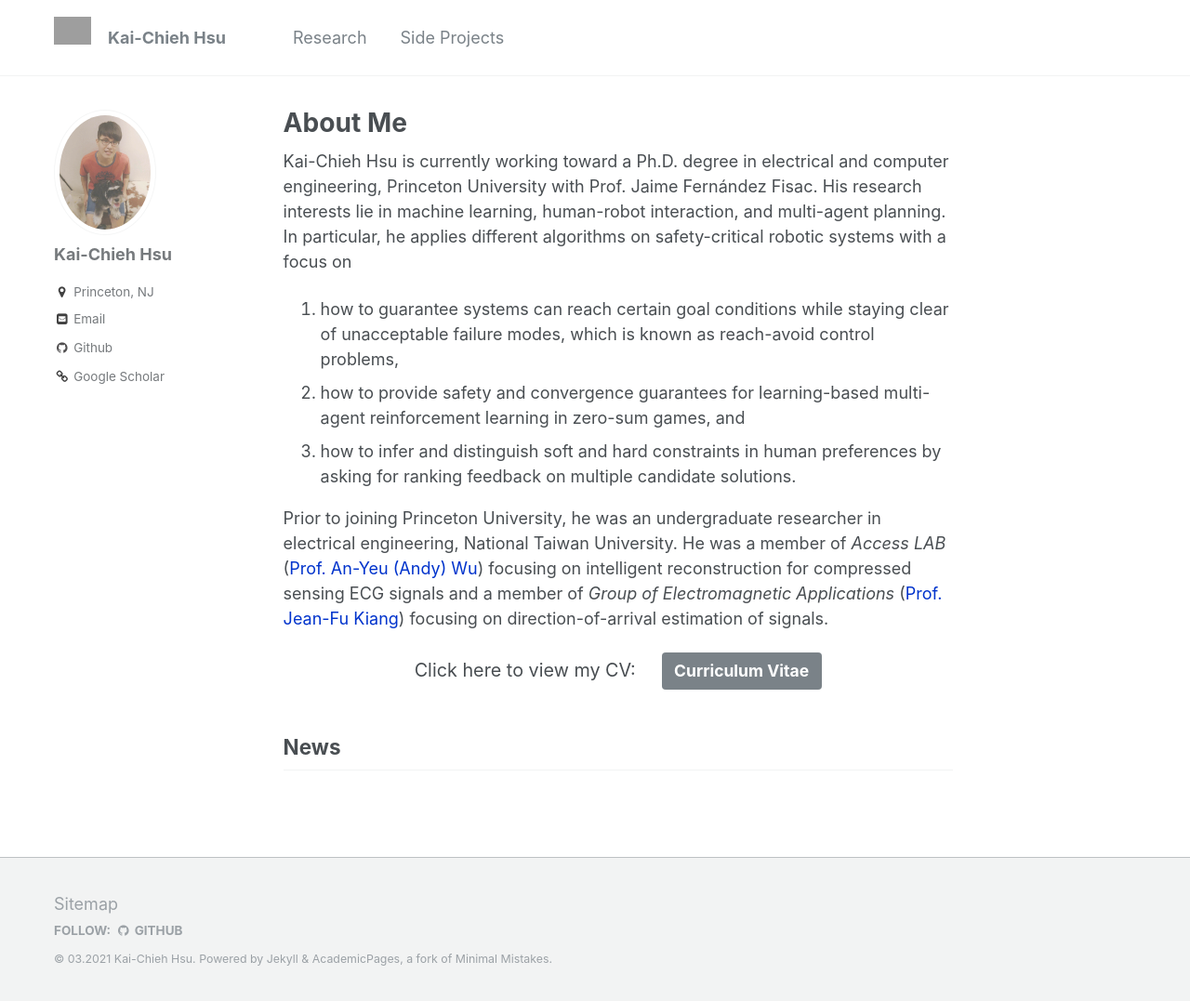
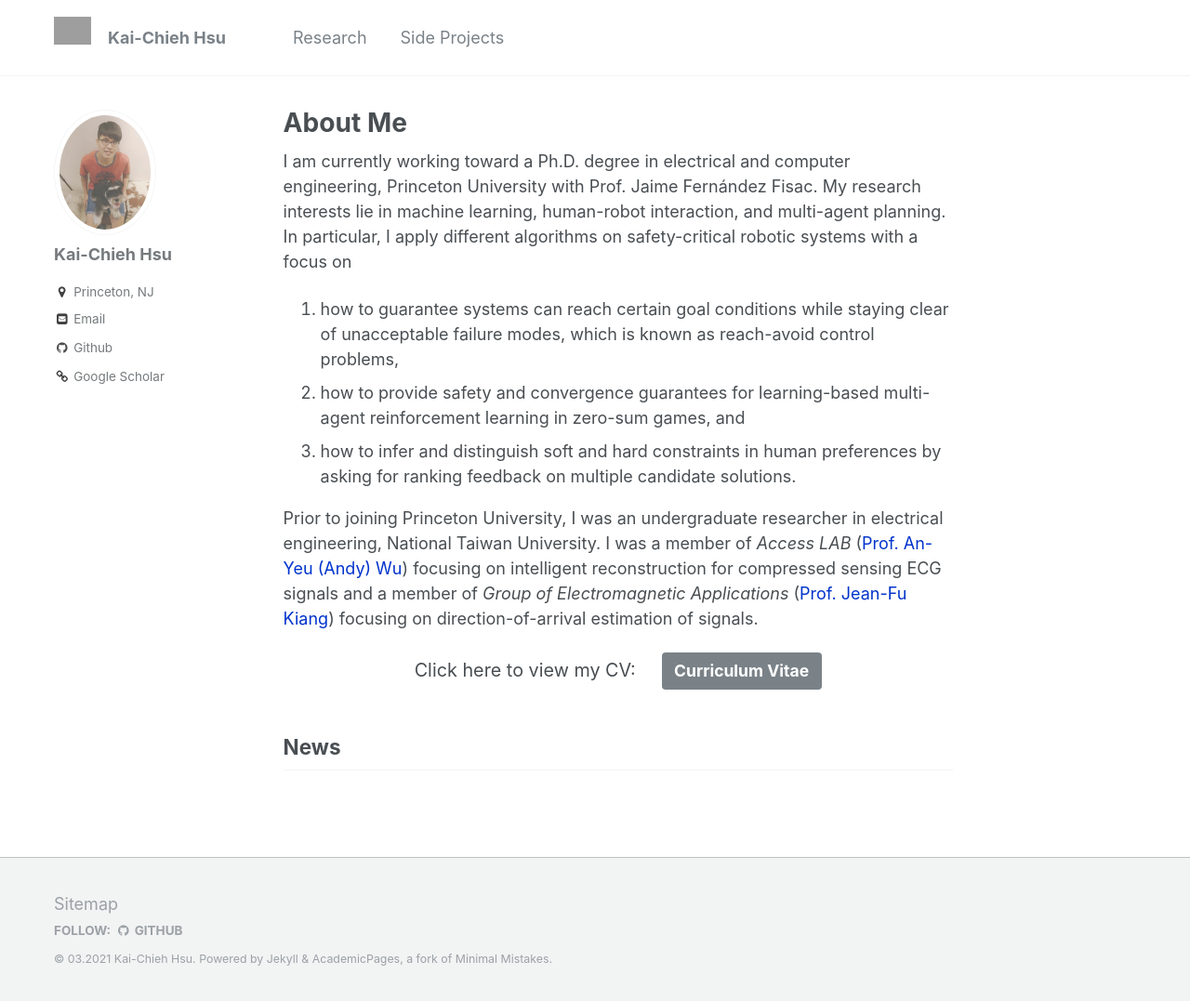
Before and after one commit to kaichiehhsu/kaichiehhsu.github.io, a Jekyll site: the page built from _pages/about.md, in a window 1280 px wide and 1077 px high. Shown: the whole window at 93% size. Built offline with Jekyll 4.4.1, drawn with Linux system fonts in a browser that asks for light colours.

```diff
--- a/_pages/about.md
+++ b/_pages/about.md
@@ -4,15 +4,15 @@ title: "About Me"
 author_profile: true
 ---
 
-Kai-Chieh Hsu is currently working toward a Ph.D. degree in electrical and computer engineering, Princeton University with <span>Prof. Jaime Fernández Fisac</span>.
-His research interests lie in machine learning, human-robot interaction, and multi-agent planning.
-In particular, he applies different algorithms on safety-critical robotic systems with a focus on
+I am currently working toward a Ph.D. degree in electrical and computer engineering, Princeton University with <span>Prof. Jaime Fernández Fisac</span>.
+My research interests lie in machine learning, human-robot interaction, and multi-agent planning.
+In particular, I apply different algorithms on safety-critical robotic systems with a focus on
 1. how to guarantee systems can reach certain goal conditions while staying clear of unacceptable failure modes, which is known as reach-avoid control problems,
 2. how to provide safety and convergence guarantees for learning-based multi-agent reinforcement learning in zero-sum games, and
 3. how to infer and distinguish soft and hard constraints in human preferences by asking for ranking feedback on multiple candidate solutions.
 
-Prior to joining Princeton University, he was an undergraduate researcher in electrical engineering, National Taiwan University.
-He was a member of *Access LAB* (<a href="http://access.ee.ntu.edu.tw/" style="color: rgb(0,51,204)">Prof. An-Yeu (Andy) Wu</a>) focusing on intelligent reconstruction for compressed sensing ECG signals and a member of *Group of Electromagnetic Applications* (<a href="http://cc.ee.ntu.edu.tw/~jfkiang/" style="color: rgb(0,51,204)">Prof. Jean-Fu Kiang</a>) focusing on direction-of-arrival estimation of signals.
+Prior to joining Princeton University, I was an undergraduate researcher in electrical engineering, National Taiwan University.
+I was a member of *Access LAB* (<a href="http://access.ee.ntu.edu.tw/" style="color: rgb(0,51,204)">Prof. An-Yeu (Andy) Wu</a>) focusing on intelligent reconstruction for compressed sensing ECG signals and a member of *Group of Electromagnetic Applications* (<a href="http://cc.ee.ntu.edu.tw/~jfkiang/" style="color: rgb(0,51,204)">Prof. Jean-Fu Kiang</a>) focusing on direction-of-arrival estimation of signals.
 
 <center>
 	<span style="font-size: 110%;">
```
Also changed, not shown: _ongoing/2021-03-09-ISD.md (+1 -1 lines).
